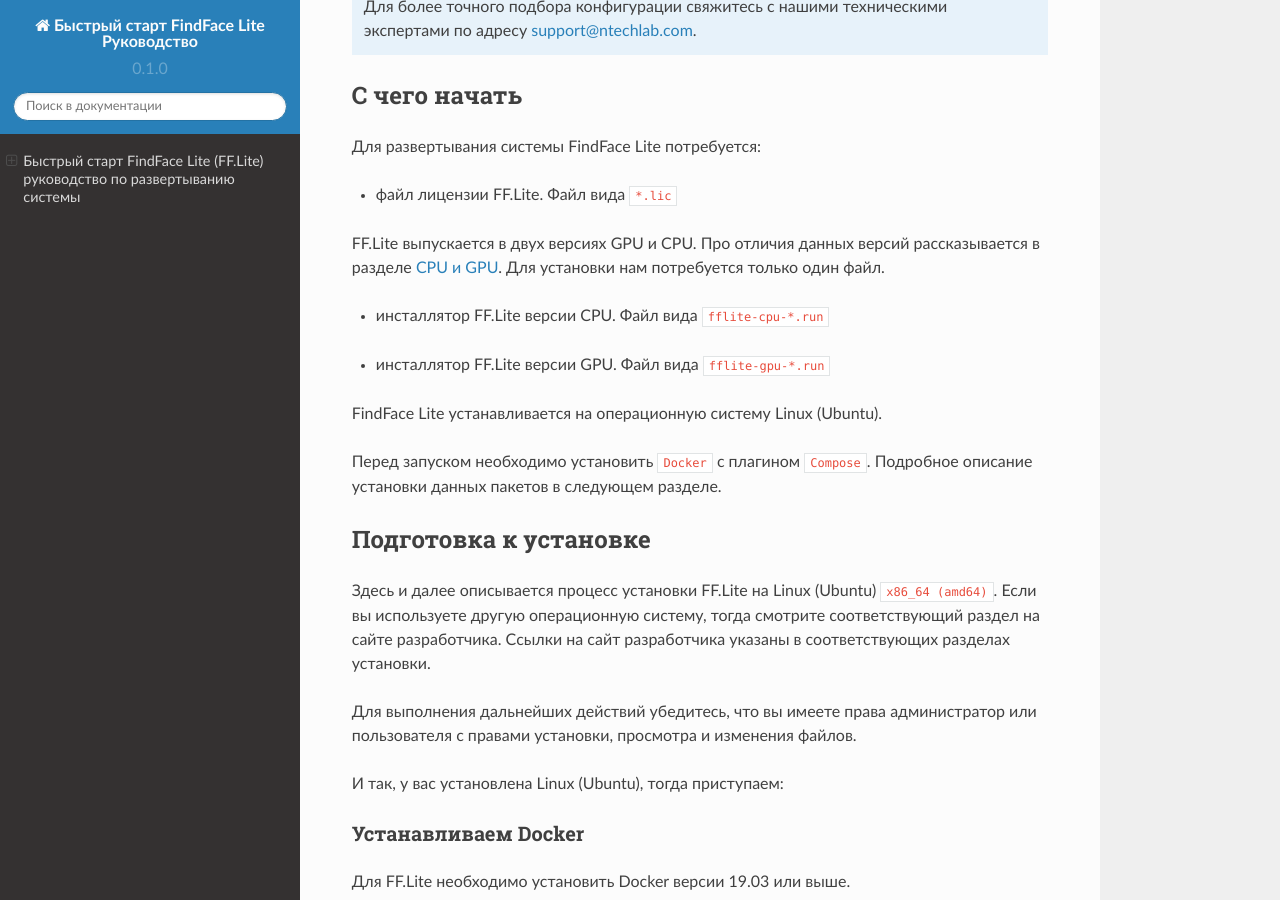
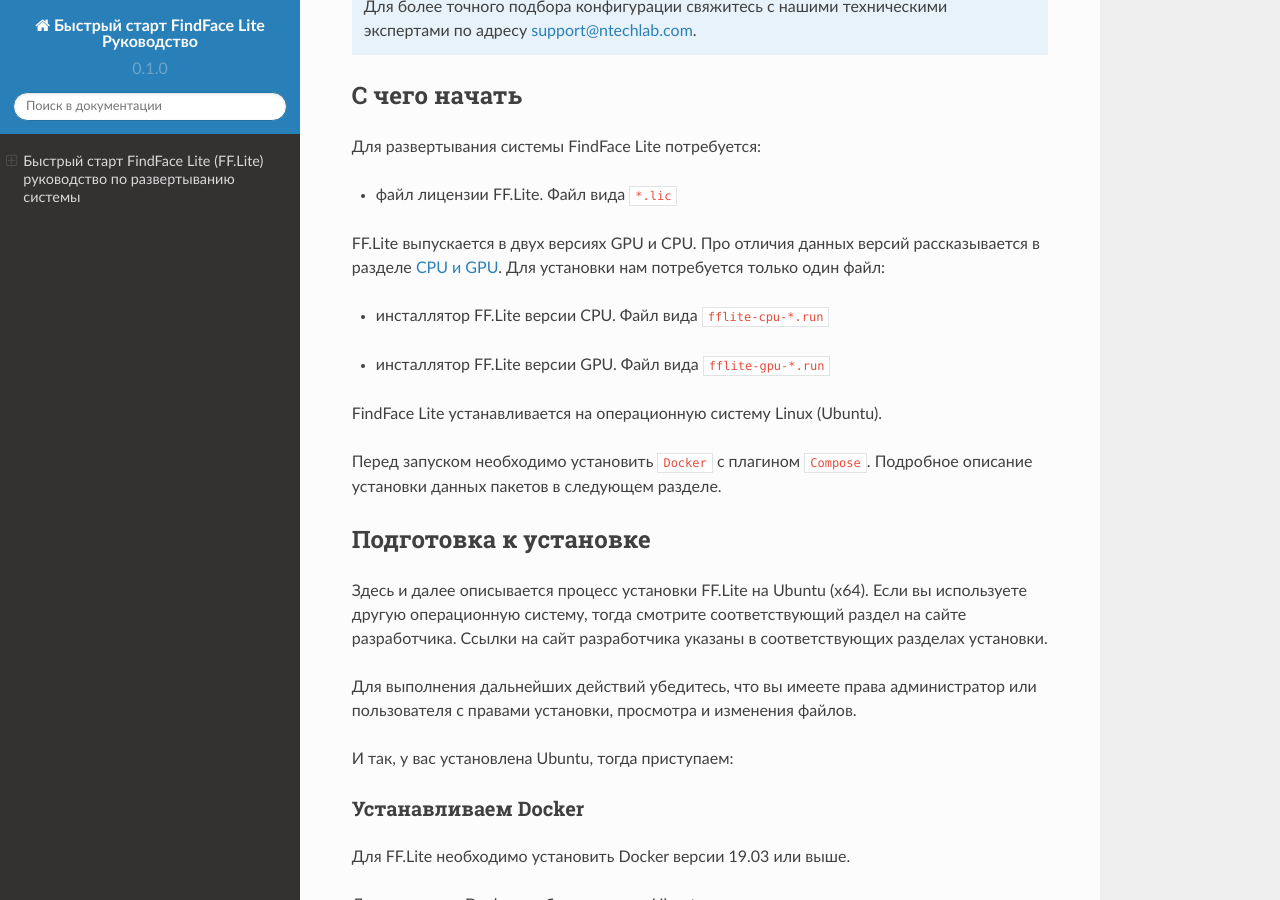
Before and after one commit to Dimdimit/-fflite_i, a Sphinx documentation site: the page built from docs/source/index.rst, in a window 1280 px wide and 900 px high, scrolled down 2345 px. Built offline with Sphinx 7.4.7 and the Read the Docs theme 2.0.0, drawn with Linux system fonts in a browser that asks for light colours; pages that are not in the unit, such as notebooks, are missing from menus; some of the changed text lies outside the part shown.

Commit message:
Update index.rst

```diff
--- a/docs/source/index.rst
+++ b/docs/source/index.rst
@@ -99,7 +99,7 @@
 
 .. _`файл инсталлятора FF.Lite`:
 
-FF.Lite выпускается в двух версиях GPU и CPU. Про отличия данных версий рассказывается в разделе `CPU и GPU`_. Для установки нам потребуется только один файл.
+FF.Lite выпускается в двух версиях GPU и CPU. Про отличия данных версий рассказывается в разделе `CPU и GPU`_. Для установки нам потребуется только один файл:
 
 .. _`файл инсталлятора FF.Lite-CPU*`:
 
@@ -117,12 +117,12 @@
 Подготовка к установке
 ----------------------
 
-Здесь и далее описывается процесс установки FF.Lite на  Linux (Ubuntu) ``x86_64 (amd64)``.
+Здесь и далее описывается процесс установки FF.Lite на Ubuntu (х64).
 Если вы используете другую операционную систему, тогда смотрите соответствующий раздел на сайте разработчика. Ссылки на сайт разработчика указаны в соответствующих разделах установки.
 
 Для выполнения дальнейших действий убедитесь, что вы имеете права администратор или пользователя с правами установки, просмотра и изменения файлов.
 
-И так, у вас установлена Linux (Ubuntu), тогда приступаем:
+И так, у вас установлена Ubuntu, тогда приступаем:
 
 Устанавливаем Docker
 ~~~~~~~~~~~~~~~~~~~
```
Also changed, not shown: other parts of docs/source/index.rst (+1 -1 lines).
